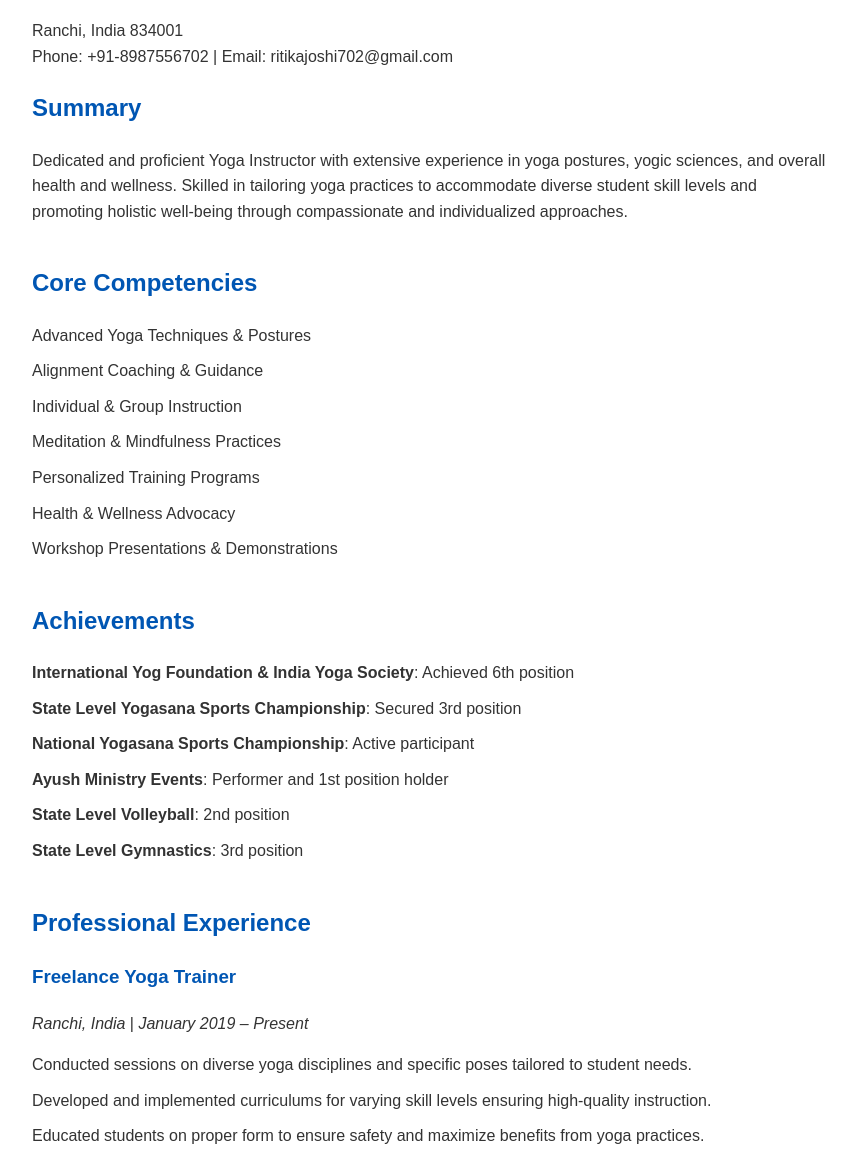
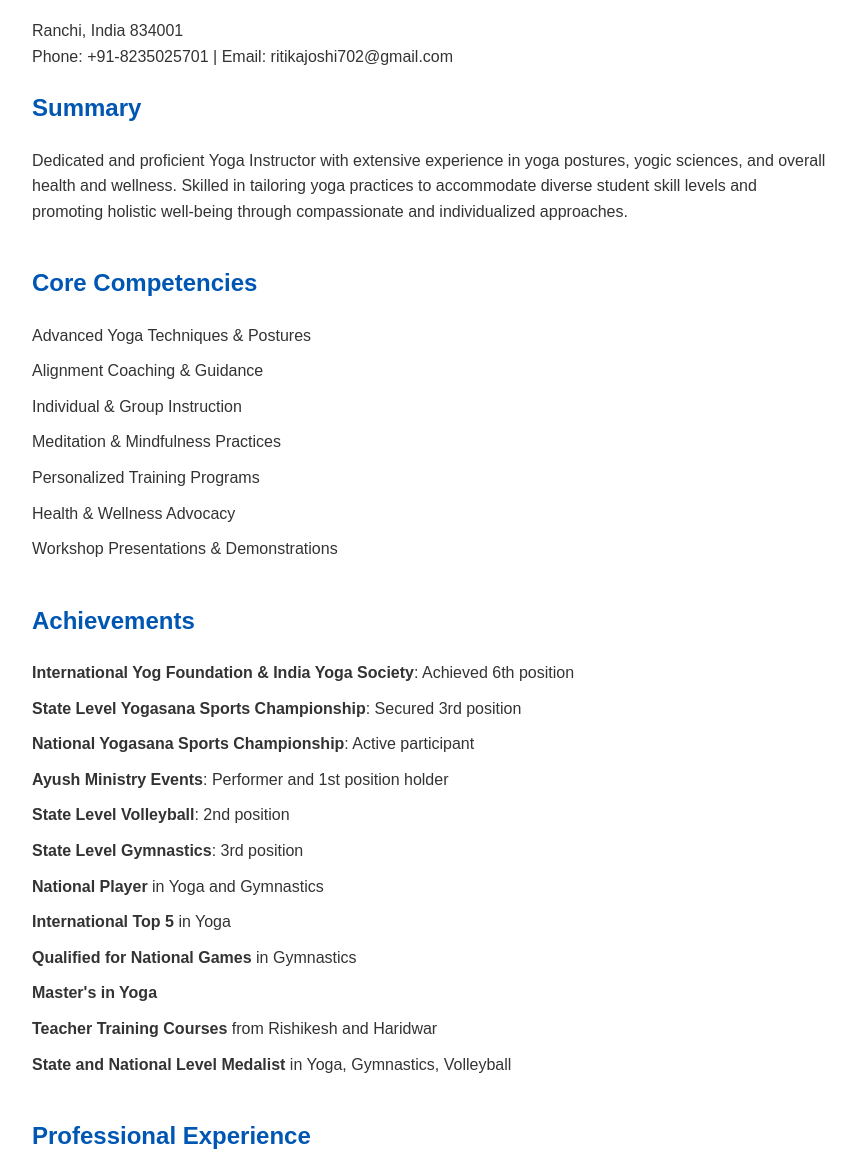
Before and after one commit to saurav1998hub/RitikaResume, a plain HTML site: page index.html in a window 1280 px wide. Shown: the part 104-1269 px from the top of the page, without its empty margins (208-1064 px from the left). Drawn offline with Linux system fonts and the light colour scheme.

Commit message:
Update index.html

```diff
--- a/index.html
+++ b/index.html
@@ -44,7 +44,7 @@
         <h1>Ritika Joshi</h1>
         <div class="contact-info">
             <p>Ranchi, India 834001</p>
-            <p>Phone: +91-8987556702 | Email: ritikajoshi702@gmail.com</p>
+            <p>Phone: +91-8235025701 | Email: ritikajoshi702@gmail.com</p>
         </div>
 
         <div class="section">
@@ -74,6 +74,12 @@
                 <li><strong>Ayush Ministry Events</strong>: Performer and 1st position holder</li>
                 <li><strong>State Level Volleyball</strong>: 2nd position</li>
                 <li><strong>State Level Gymnastics</strong>: 3rd position</li>
+                <li><strong>National Player</strong> in Yoga and Gymnastics</li>
+                <li><strong>International Top 5</strong> in Yoga</li>
+                <li><strong>Qualified for National Games</strong> in Gymnastics</li>
+                <li><strong>Master's in Yoga</strong></li>
+                <li><strong>Teacher Training Courses</strong> from Rishikesh and Haridwar</li>
+                <li><strong>State and National Level Medalist</strong> in Yoga, Gymnastics, Volleyball</li>
             </ul>
         </div>
 
```
